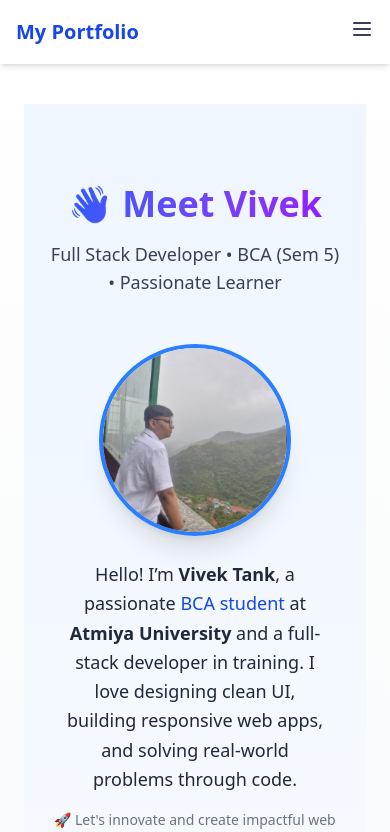
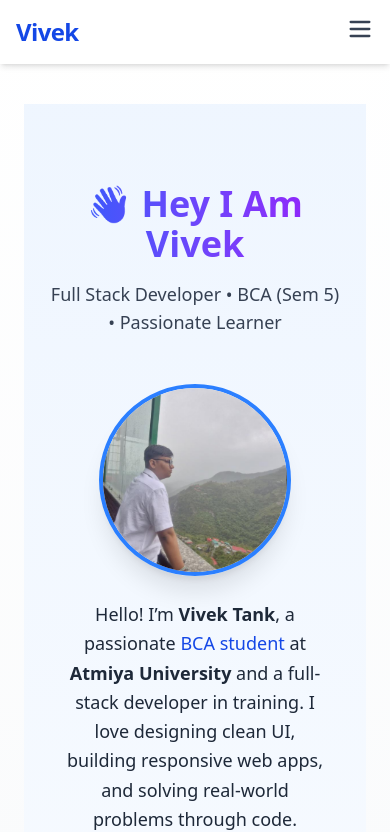
Before and after one commit to tankvivek-code/Portfolio, a React (Vite) app: page /about in a window 390 px wide. Shown: the top 832 px of the page. Built offline with nearby package versions, Linux system fonts and the light colour scheme.

Commit message:
Refactor Header component for improved accessibility and responsiveness; add hover underline effect in CSS and update About page heading

```diff
--- a/src/components/Header.jsx
+++ b/src/components/Header.jsx
@@ -1,40 +1,43 @@
 import { useState } from "react";
-import { Link } from "react-router";
+import { Link } from "react-router-dom";
 
 const Header = ({ menu }) => {
   const [isOpen, setIsOpen] = useState(false);
 
   return (
-    <header className="bg-white dark:bg-gray-900 shadow-md sticky top-0 z-50">
+    <header className="bg-white dark:bg-gray-900 shadow-md sticky top-0 z-50 transition-all duration-300">
       <div className="max-w-7xl mx-auto px-4 sm:px-6 lg:px-8">
         <div className="flex justify-between items-center h-16">
+          {/* Logo */}
           <Link
             to="/"
-            className="text-xl font-bold text-blue-700 dark:text-white"
+            className="text-2xl font-extrabold text-blue-700 dark:text-white tracking-tight"
           >
-            My Portfolio
+            Vivek
           </Link>
 
-          <nav className="hidden md:flex gap-8 items-center">
+          {/* Desktop Navigation */}
+          <nav className="hidden md:flex gap-10 items-center">
             {menu.map((item) => (
               <Link
                 key={item.path}
                 to={item.path}
-                className="text-gray-700 dark:text-gray-200 hover:text-blue-600 dark:hover:text-blue-400 font-medium transition-colors duration-200"
+                className="relative text-gray-700 dark:text-gray-200 font-medium text-lg transition-all duration-200 hover:text-blue-600 dark:hover:text-blue-400"
               >
-                {item.label}
+                <span className="hover-underline">{item.label}</span>
               </Link>
             ))}
           </nav>
 
+          {/* Mobile Toggle Button */}
           <div className="md:hidden">
             <button
               onClick={() => setIsOpen(!isOpen)}
               aria-label="Toggle Menu"
-              className="text-gray-700 dark:text-gray-200 focus:outline-none"
+              className="text-gray-700 dark:text-gray-200 focus:outline-none transition-transform duration-300"
             >
               <svg
-                className="h-6 w-6"
+                className="h-7 w-7"
                 fill="none"
                 stroke="currentColor"
                 viewBox="0 0 24 24"
@@ -60,20 +63,25 @@ const Header = ({ menu }) => {
         </div>
       </div>
 
-      {isOpen && (
-        <div className="md:hidden px-4 pb-4 space-y-3 bg-white dark:bg-gray-800 shadow">
+      {/* Mobile Navigation */}
+      <div
+        className={`md:hidden overflow-hidden transition-all duration-300 ease-in-out ${
+          isOpen ? "max-h-96 py-4" : "max-h-0 py-0"
+        } px-4 bg-white dark:bg-gray-800`}
+      >
+        <div className="flex flex-col items-center space-y-4 text-center">
           {menu.map((item) => (
             <Link
               key={item.path}
               to={item.path}
-              className="block text-gray-700 dark:text-gray-200 hover:text-blue-600 dark:hover:text-blue-400 font-medium transition"
               onClick={() => setIsOpen(false)}
+              className="relative text-gray-700 dark:text-gray-200 font-semibold text-base tracking-wide transition-all duration-200 hover:text-blue-600 dark:hover:text-blue-400"
             >
-              {item.label}
+              <span className="hover-underline">{item.label}</span>
             </Link>
           ))}
         </div>
-      )}
+      </div>
     </header>
   );
 };
--- a/src/index.css
+++ b/src/index.css
@@ -47,3 +47,23 @@
   0% { opacity: 0; transform: translateY(10px); }
   100% { opacity: 1; transform: translateY(0); }
 }
+/* index.css or global styles */
+.hover-underline {
+  position: relative;
+  display: inline-block;
+}
+
+.hover-underline::after {
+  content: "";
+  position: absolute;
+  left: 0;
+  bottom: -2px;
+  width: 0%;
+  height: 2px;
+  background-color: currentColor;
+  transition: width 0.3s ease-in-out;
+}
+
+.hover-underline:hover::after {
+  width: 100%;
+}
--- a/src/pages/About.jsx
+++ b/src/pages/About.jsx
@@ -58,12 +58,11 @@ const About = () => {
       className="bg-gradient-to-b from-blue-50 to-white dark:from-gray-900 dark:to-gray-800 py-20 px-6 overflow-hidden"
     >
       <div className="max-w-6xl mx-auto">
-        {/* Header */}
         <h1
           className="text-4xl sm:text-5xl font-extrabold text-center bg-gradient-to-r from-blue-600 to-purple-600 bg-clip-text text-transparent mb-4"
           data-aos="fade-down"
         >
-          👋 Meet Vivek
+          👋 Hey I Am Vivek
         </h1>
         <p
           className="text-lg sm:text-xl text-center text-gray-700 dark:text-gray-300 mb-12"
@@ -72,9 +71,7 @@ const About = () => {
           Full Stack Developer • BCA (Sem 5) • Passionate Learner
         </p>
 
-        {/* Profile + Skills */}
         <div className="grid md:grid-cols-2 gap-12 items-center">
-          {/* Left - Bio */}
           <div
             data-aos="fade-right"
             className="text-gray-800 dark:text-gray-200"
@@ -98,7 +95,6 @@ const About = () => {
             </p>
           </div>
 
-          {/* Right - Skills */}
           <div data-aos="fade-left" className="space-y-8">
             <div className="bg-white dark:bg-gray-800 shadow-xl rounded-xl p-6 hover:shadow-2xl transition">
               <h3 className="text-xl font-semibold text-blue-600 mb-3">
@@ -144,8 +140,6 @@ const About = () => {
           </div>
         </div>
 
-        {/* Timeline Section */}
-        {/* Learning Journey Section */}
         <div className="mt-16" data-aos="fade-up">
           <h2 className="text-3xl sm:text-4xl font-bold text-center mb-8 text-blue-600">
             📘 My Learning Journey
```
